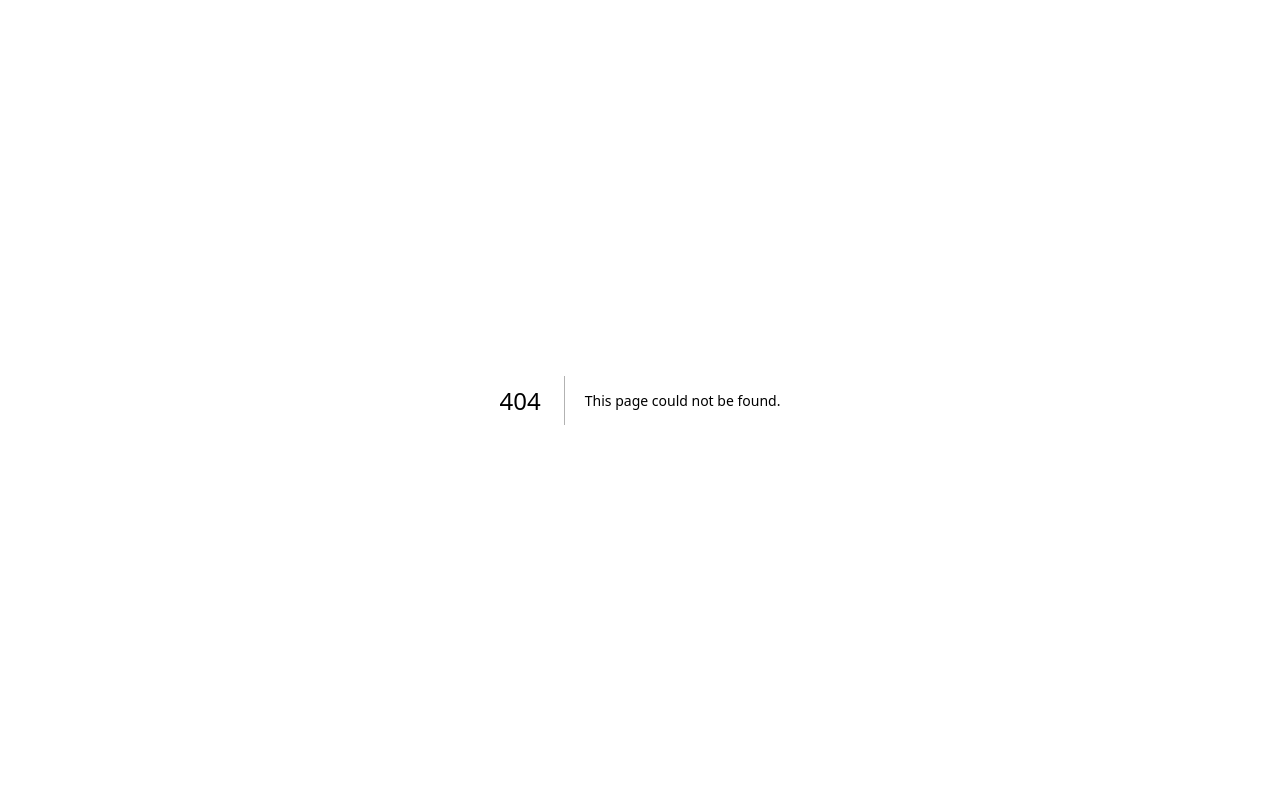
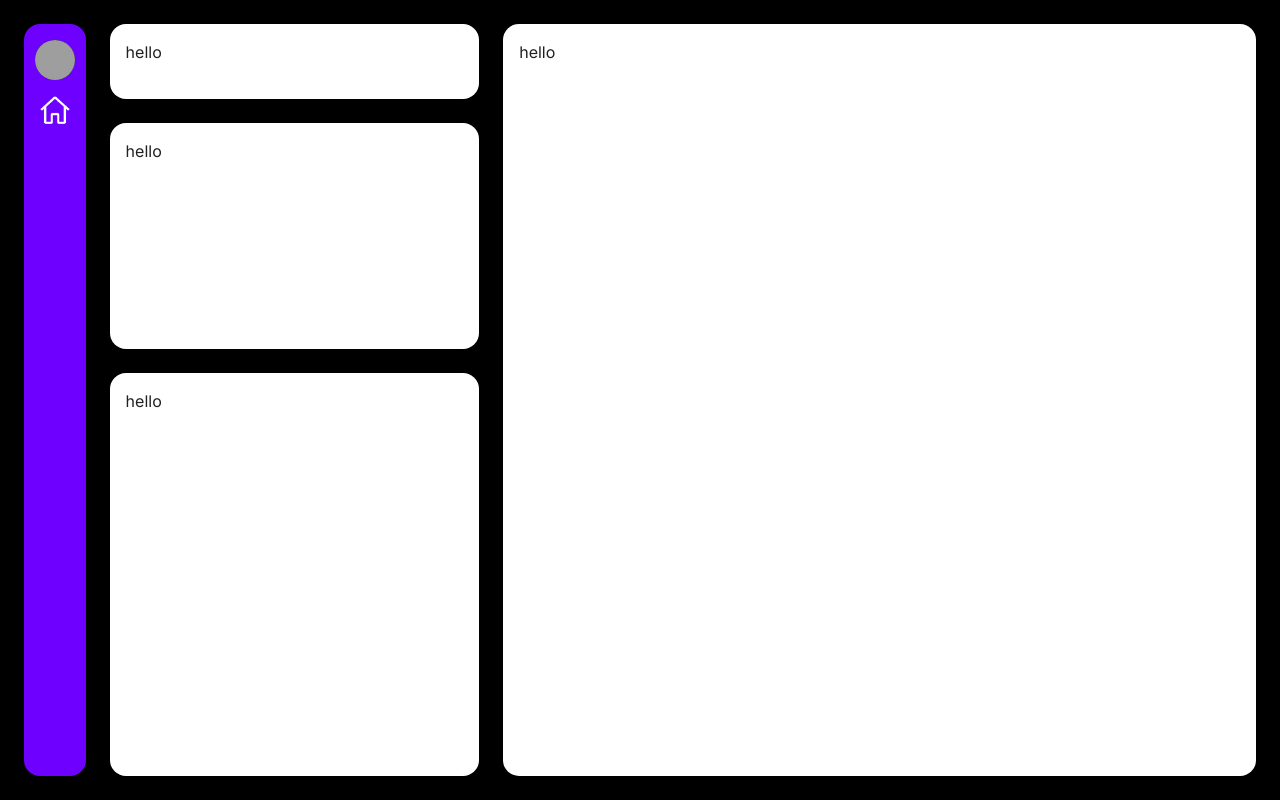
Before and after one commit to Haris-Waqar/chat-app, a Next.js app in the folder frontend/: page /dashboard in a window 1280 px wide. Before the commit this address had no page. Built offline with nearby package versions, Linux system fonts and the light colour scheme; grey boxes are pictures that could not be loaded.

Commit message:
Fear: Added nested routes

```diff
--- a/frontend/src/app/chat/page.js
+++ /dev/null
@@ -1,113 +0,0 @@
-"use client";
-
-import Box from "@mui/material/Box";
-import Sidebar from "../components/SIdebar.js";
-import Drawer from "@mui/material/Drawer";
-
-import List from "@mui/material/List";
-import Typography from "@mui/material/Typography";
-import Card from "@mui/material/Card";
-import ListItem from "@mui/material/ListItem";
-import ListItemButton from "@mui/material/ListItemButton";
-import ListItemIcon from "@mui/material/ListItemIcon";
-import ListItemText from "@mui/material/ListItemText";
-import InboxIcon from "@mui/icons-material/MoveToInbox";
-import MailIcon from "@mui/icons-material/Mail";
-import { Container, Paper } from "@mui/material";
-
-export default function PermanentDrawerLeft() {
-  return (
-    <>
-      <Box
-        sx={{
-          display: "grid",
-          gridTemplateColumns: {
-            xs: "1fr", // 100% width for mobile devices
-            sm: "5% 30% 1fr", // Default layout for larger devices
-          },
-          gridTemplateRows: {
-            xs: "repeat(5, auto)", // Auto height for each item in mobile view
-            sm: "10% 30% 1fr", // Default layout for larger devices
-          },
-          gap: 3,
-          height: "100%",
-          p: 3,
-        }}
-      >
-        <Sidebar />
-        {/* Search Bar */}
-        <Paper
-          elevation={3}
-          sx={{
-            gridColumn: {
-              xs: "1", // Full width in mobile view
-              sm: "2",
-            },
-            gridRow: {
-              xs: "2", // Second item in mobile view
-              sm: "1 / 2",
-            },
-            borderRadius: "16px",
-            p: 2,
-          }}
-        >
-          hello
-        </Paper>
-        {/* Groups */}
-        <Paper
-          elevation={3}
-          sx={{
-            gridColumn: {
-              xs: "1", // Full width in mobile view
-              sm: "2",
-            },
-            gridRow: {
-              xs: "3", // Third item in mobile view
-              sm: "2 / 3",
-            },
-            borderRadius: "16px",
-            p: 2,
-          }}
-        >
-          hello
-        </Paper>
-        {/* People */}
-        <Paper
-          elevation={3}
-          sx={{
-            gridColumn: {
-              xs: "1", // Full width in mobile view
-              sm: "2",
-            },
-            gridRow: {
-              xs: "4", // Fourth item in mobile view
-              sm: "3 / 4",
-            },
-            borderRadius: "16px",
-            p: 2,
-          }}
-        >
-          hello
-        </Paper>
-        {/* Chat Area */}
-        <Paper
-          elevation={3}
-          sx={{
-            gridColumn: {
-              xs: "1", // Full width in mobile view
-              sm: "3",
-            },
-            gridRow: {
-              xs: "5", // Fifth item in mobile view
-              sm: "1 / 4",
-            },
-            borderRadius: "16px",
-            p: 2,
-          }}
-        >
-          hello
-        </Paper>
-      </Box>
-    </>
-  );
-}
--- /dev/null
+++ b/frontend/src/app/dashboard/chat/page.js
@@ -0,0 +1,26 @@
+import { Paper } from "@mui/material";
+
+export default function ChatPage() {
+  return (
+    <>
+      {/* Search Bar */}
+      <Paper
+        elevation={3}
+        sx={{
+          gridColumn: {
+            xs: "1", // Full width in mobile view
+            sm: "2",
+          },
+          gridRow: {
+            xs: "2", // Second item in mobile view
+            sm: "1 / 2",
+          },
+          borderRadius: "16px",
+          p: 2,
+        }}
+      >
+        hello
+      </Paper>
+    </>
+  );
+}
--- /dev/null
+++ b/frontend/src/app/dashboard/home/page.js
@@ -0,0 +1,27 @@
+import { Paper } from "@mui/material";
+
+export default function HomePage() {
+  return (
+    <>
+      {" "}
+      {/* Search Bar */}
+      <Paper
+        elevation={3}
+        sx={{
+          gridColumn: {
+            xs: "1", // Full width in mobile view
+            sm: "2/4",
+          },
+          gridRow: {
+            xs: "2", // Second item in mobile view
+            sm: "1 / 4",
+          },
+          borderRadius: "16px",
+          p: 2,
+        }}
+      >
+        hello
+      </Paper>
+    </>
+  );
+}
--- /dev/null
+++ b/frontend/src/app/dashboard/layout.js
@@ -0,0 +1,31 @@
+"use client";
+import { Box, Paper } from "@mui/material";
+import Sidebar from "@/components/SIdebar.js";
+
+export default function DashboardLayout({
+  children, // will be a page or nested layout
+}) {
+  return (
+    <section>
+      <Box
+        sx={{
+          display: "grid",
+          gridTemplateColumns: {
+            xs: "1fr", // 100% width for mobile devices
+            sm: "5% 30% 1fr", // Default layout for larger devices
+          },
+          gridTemplateRows: {
+            xs: "repeat(5, auto)", // Auto height for each item in mobile view
+            sm: "10% 30% 1fr", // Default layout for larger devices
+          },
+          gap: 3,
+          height: "100vh",
+          p: 3,
+        }}
+      >
+        <Sidebar />
+        {children}
+      </Box>
+    </section>
+  );
+}
--- /dev/null
+++ b/frontend/src/app/dashboard/page.js
@@ -0,0 +1,80 @@
+import { Paper } from "@mui/material";
+
+export default function MainChatPage() {
+  return (
+    <>
+      {/* Search Bar */}
+      <Paper
+        elevation={3}
+        sx={{
+          gridColumn: {
+            xs: "1", // Full width in mobile view
+            sm: "2",
+          },
+          gridRow: {
+            xs: "2", // Second item in mobile view
+            sm: "1 / 2",
+          },
+          borderRadius: "16px",
+          p: 2,
+        }}
+      >
+        hello
+      </Paper>
+      {/* Groups */}
+      <Paper
+        elevation={3}
+        sx={{
+          gridColumn: {
+            xs: "1", // Full width in mobile view
+            sm: "2",
+          },
+          gridRow: {
+            xs: "3", // Third item in mobile view
+            sm: "2 / 3",
+          },
+          borderRadius: "16px",
+          p: 2,
+        }}
+      >
+        hello
+      </Paper>
+      {/* People */}
+      <Paper
+        elevation={3}
+        sx={{
+          gridColumn: {
+            xs: "1", // Full width in mobile view
+            sm: "2",
+          },
+          gridRow: {
+            xs: "4", // Fourth item in mobile view
+            sm: "3 / 4",
+          },
+          borderRadius: "16px",
+          p: 2,
+        }}
+      >
+        hello
+      </Paper>
+      {/* Chat Area */}
+      <Paper
+        elevation={3}
+        sx={{
+          gridColumn: {
+            xs: "1", // Full width in mobile view
+            sm: "3",
+          },
+          gridRow: {
+            xs: "5", // Fifth item in mobile view
+            sm: "1 / 4",
+          },
+          borderRadius: "16px",
+          p: 2,
+        }}
+      >
+        hello
+      </Paper>
+    </>
+  );
+}
--- a/frontend/src/app/layout.js
+++ b/frontend/src/app/layout.js
@@ -18,7 +18,9 @@ export default function RootLayout({ children }) {
         <link rel="icon" href="/favicon.ico" />
         <link rel="stylesheet" href={inter.url} />
       </Head>
-      <body className={`h-full ${inter.className}`}>{children}</body>
+      <body className={`h-full ${inter.className}`}>
+        <main>{children}</main>
+      </body>
     </html>
   );
 }
--- a/frontend/src/app/components/SIdebar.js
+++ b/frontend/src/components/SIdebar.js
@@ -3,10 +3,11 @@ import Box from "@mui/material/Box";
 
 import Avatar from "@mui/material/Avatar";
 import Image from "next/image";
-import Button from "@mui/material/Button";
 import Stack from "@mui/material/Stack";
+import { useRouter } from "next/navigation";
 
 export default function Sidebar() {
+  const router = useRouter();
   return (
     <>
       <Paper
@@ -25,11 +26,22 @@ export default function Sidebar() {
           bgcolor: "#6E00FF",
         }}
       >
-        <Avatar
-          sx={{ bgcolor: "text.primary" }}
-          alt="Remy Sharp"
-          src="https://static.vecteezy.com/system/resources/thumbnails/027/951/137/small_2x/stylish-spectacles-guy-3d-avatar-character-illustrations-png.png"
-        />
+        <Box
+          sx={{
+            display: "flex",
+            justifyContent: "center",
+            alignItems: "center",
+            width: "100%",
+          }}
+        >
+          <Avatar
+            sx={{
+              bgcolor: "text.primary",
+            }}
+            alt="Avatar"
+            src="https://static.vecteezy.com/system/resources/thumbnails/027/951/137/small_2x/stylish-spectacles-guy-3d-avatar-character-illustrations-png.png"
+          />
+        </Box>
 
         <Stack direction="column" spacing={2} sx={{ mt: 2 }}>
           <Box
@@ -39,9 +51,10 @@ export default function Sidebar() {
               alignItems: "center",
               width: "100%",
               height: "100%",
+              cursor: "pointer",
             }}
             onClick={() => {
-              alert("clicked");
+              router.push("/dashboard/home");
             }}
           >
             <Image src="/home.png" width={30} height={42} alt="home icon" />
```
